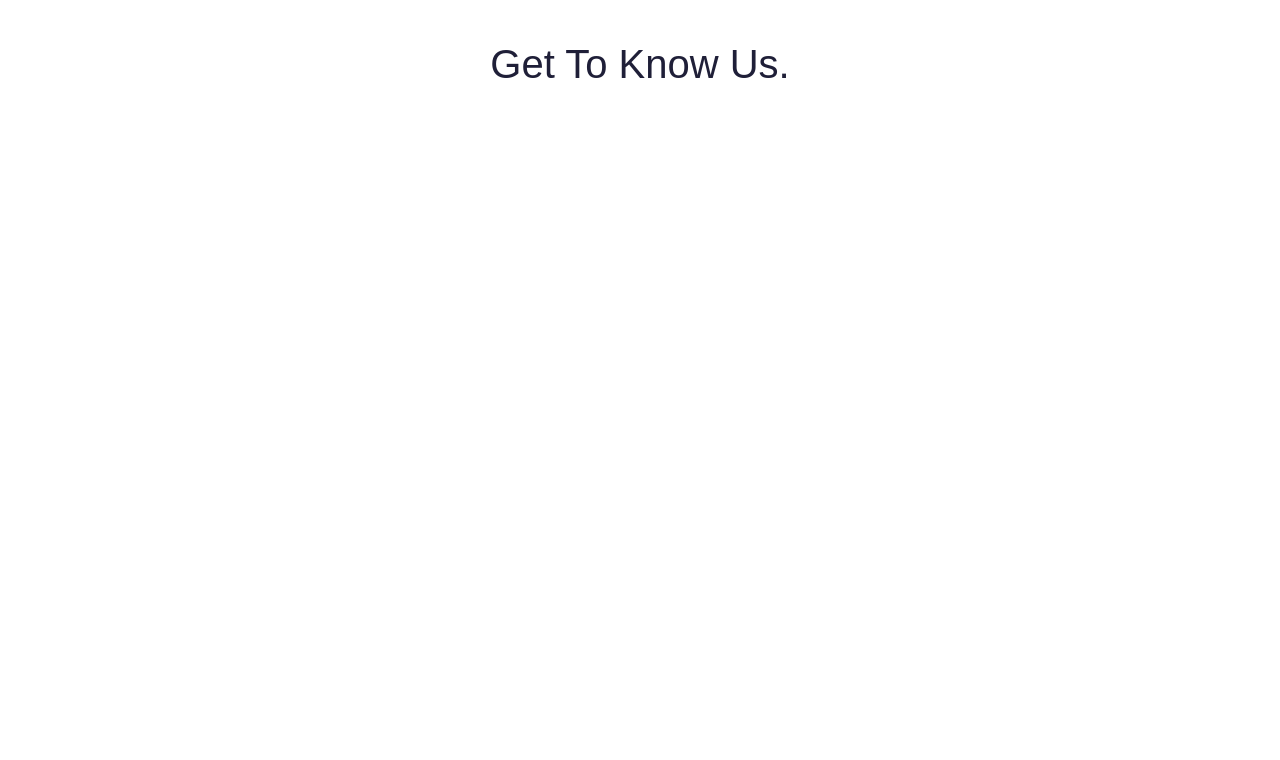
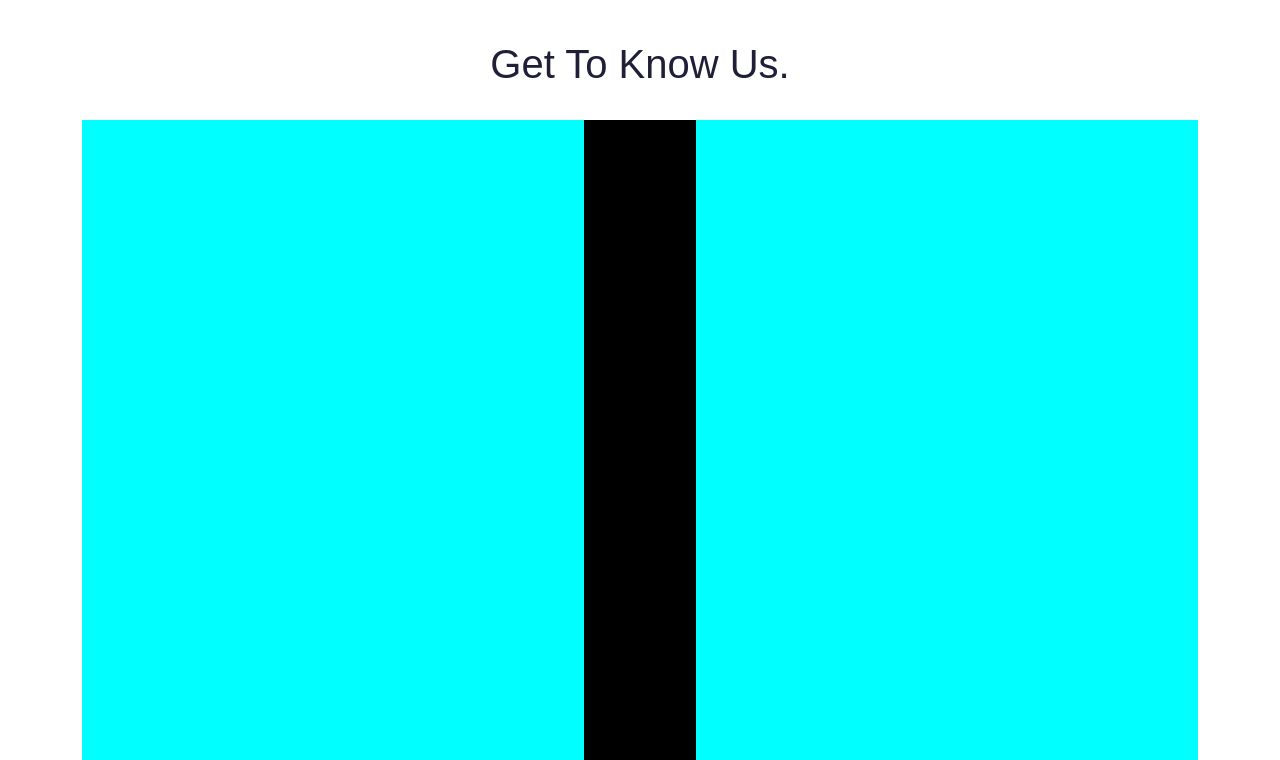
Before and after one commit to Niiischal/React_Clothing, a React (Create React App) app in the folder styleit/: page / in a window 1280 px wide. Shown: the part 1034-1794 px from the top of the page. Before the commit the page ends 1130 px from the top, so only its background shows below. Built offline with nearby package versions, Linux system fonts and the light colour scheme; a web font is replaced by a local one.

Commit message:
creating structure for adding the second content elements.

```diff
--- a/styleit/src/components/home/Home.jsx
+++ b/styleit/src/components/home/Home.jsx
@@ -24,6 +24,12 @@ const Home = () => {
         </div>
         <div className="second_content">
             <h1>Get To Know Us.</h1>
+            <div className="second_content_field">
+                <div className="second_content_image">
+
+                </div>
+                <div className="second_content_description"></div>
+            </div>
         </div>
         </div>
     </section>
--- a/styleit/src/components/home/home.css
+++ b/styleit/src/components/home/home.css
@@ -36,3 +36,20 @@ div>img{
     color: var(--color-black);
     text-align: center;
 }
+
+.second_content_field{
+    display: grid;
+    grid-template-columns: 45% 45%;
+    gap: 10%;
+    background-color: black;
+    height: 80vh;
+    margin-top: 2rem;
+}
+
+.second_content_image{
+    background-color: aqua;
+}
+
+.second_content_description{
+    background-color: aqua;
+}
```
Also changed, not shown: styleit/src/assets/img4.jpg (added).
